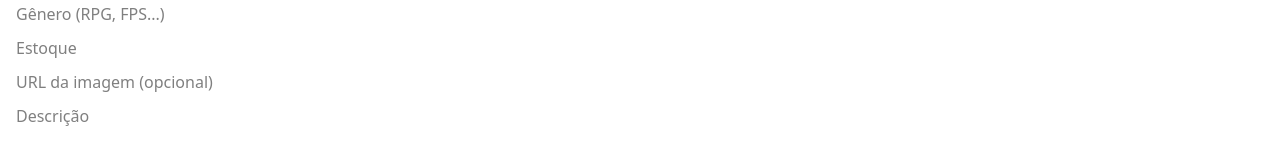
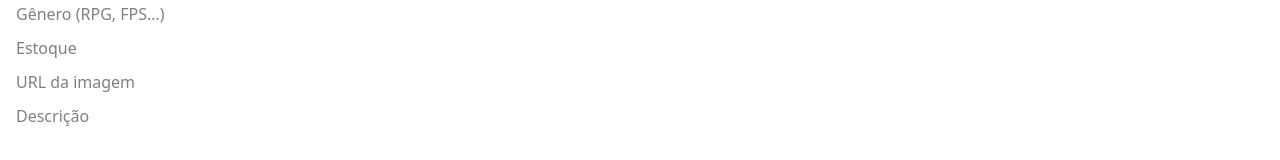
Before and after one commit to ZekiosZ/Site-LojaDeJogos, a React app in the folder frontend/: page /products/new in a window 1280 px wide. Shown: the part 226-386 px from the top of the page. Built offline with nearby package versions, Linux system fonts and the light colour scheme; the HTML template or start-up script is replaced by a standard one.

Commit message:
Adicionando novos jogos ao Catalogo

```diff
--- a/frontend/src/components/ProductForm.jsx
+++ b/frontend/src/components/ProductForm.jsx
@@ -78,6 +78,7 @@ function ProductForm() {
     setLoading(true);
     setErrors([]);
     try {
+      console.log('Tentando deletar:', id);
       const res = await fetch(`${BASE_URL}/products/${id}`, { method: 'DELETE' });
       if (!res.ok) {
         const data = await res.json().catch(() => ({}));
@@ -112,7 +113,7 @@ function ProductForm() {
         <input name="platform" value={form.platform} onChange={onChange} placeholder="Plataforma (PC, PS5...)" required />
         <input name="genre" value={form.genre} onChange={onChange} placeholder="Gênero (RPG, FPS...)" required />
         <input name="stock" value={form.stock} onChange={onChange} placeholder="Estoque" required />
-        <input name="imageUrl" value={form.imageUrl} onChange={onChange} placeholder="URL da imagem (opcional)" />
+        <input name="imageUrl" value={form.imageUrl} onChange={onChange} placeholder="URL da imagem" />
         <textarea name="description" value={form.description} onChange={onChange} placeholder="Descrição" rows="4" required />
         <div style={{ display: 'flex', gap: 8 }}>
           <button disabled={loading}>{isEdit ? 'Salvar' : 'Criar'}</button>
```
Also changed, not shown: 1 other file (tests, documents, lock files or other folders).
